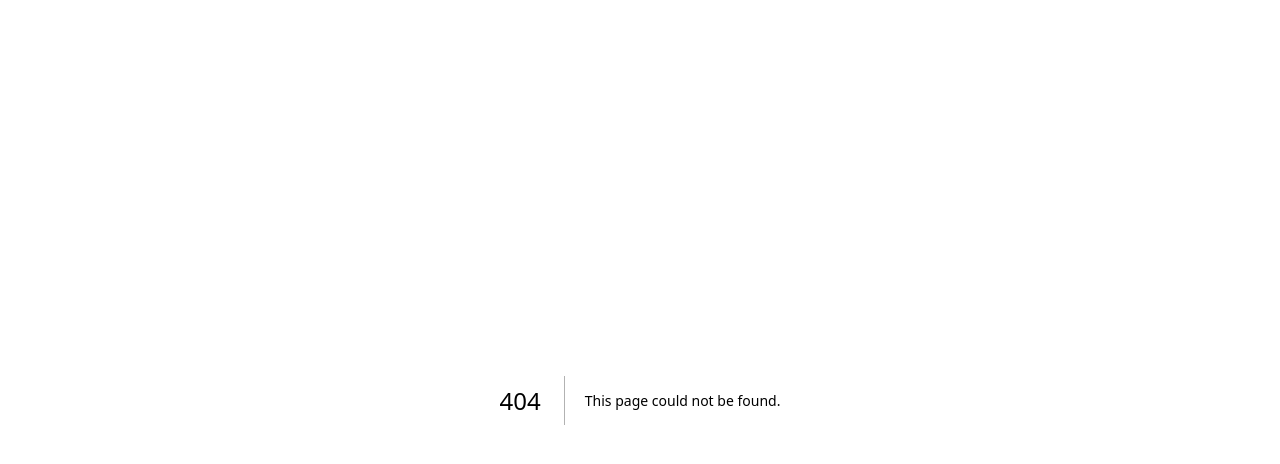
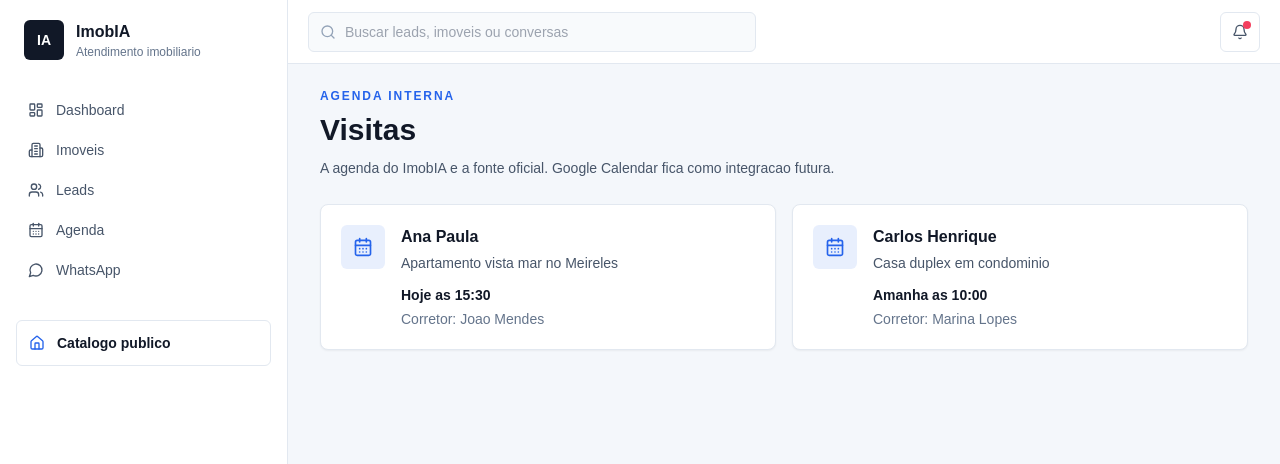
Before and after one commit to kairosystem085/agente-imob, a Next.js app: page /appointments in a window 1280 px wide. Before the commit this address had no page. Shown: the top 464 px of the page. Built offline with nearby package versions, Linux system fonts and the light colour scheme.

Commit message:
Add appointments page

```diff
--- /dev/null
+++ b/src/app/(dashboard)/appointments/page.tsx
@@ -0,0 +1,30 @@
+import { CalendarDays } from "lucide-react";
+import { PageHeader } from "@/components/ui/page-header";
+
+const appointments = [
+  { lead: "Ana Paula", property: "Apartamento vista mar no Meireles", date: "Hoje", time: "15:30", broker: "Joao Mendes" },
+  { lead: "Carlos Henrique", property: "Casa duplex em condominio", date: "Amanha", time: "10:00", broker: "Marina Lopes" }
+];
+
+export default function AppointmentsPage() {
+  return (
+    <div className="space-y-6">
+      <PageHeader eyebrow="Agenda interna" title="Visitas" description="A agenda do ImobIA e a fonte oficial. Google Calendar fica como integracao futura." />
+      <div className="grid gap-4 lg:grid-cols-2">
+        {appointments.map((appointment) => (
+          <article key={`${appointment.lead}-${appointment.time}`} className="rounded-lg border border-slate-200 bg-white p-5 shadow-sm">
+            <div className="flex items-start gap-4">
+              <div className="grid size-11 place-items-center rounded-md bg-signal/10 text-signal"><CalendarDays className="size-5" /></div>
+              <div>
+                <h2 className="font-semibold text-ink">{appointment.lead}</h2>
+                <p className="mt-1 text-sm text-slate-600">{appointment.property}</p>
+                <p className="mt-3 text-sm font-semibold text-ink">{appointment.date} as {appointment.time}</p>
+                <p className="mt-1 text-sm text-slate-500">Corretor: {appointment.broker}</p>
+              </div>
+            </div>
+          </article>
+        ))}
+      </div>
+    </div>
+  );
+}
```
